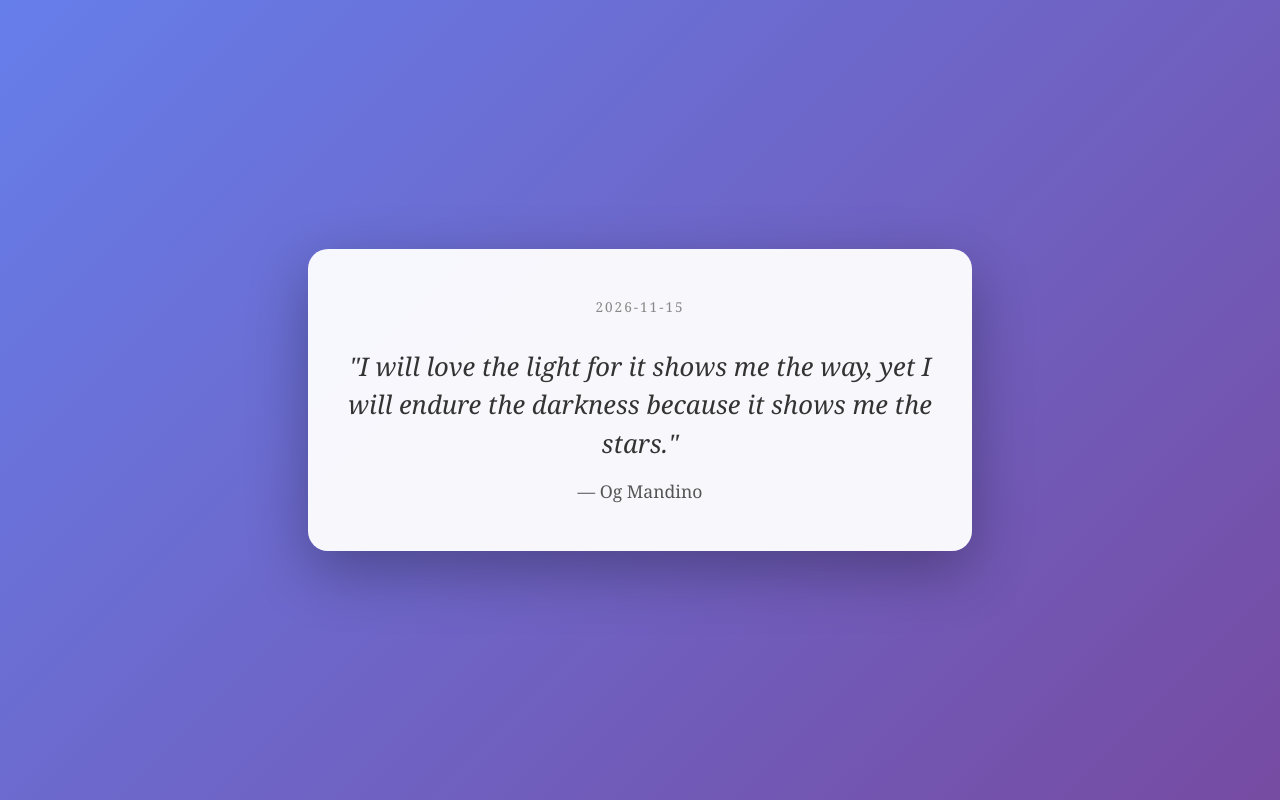
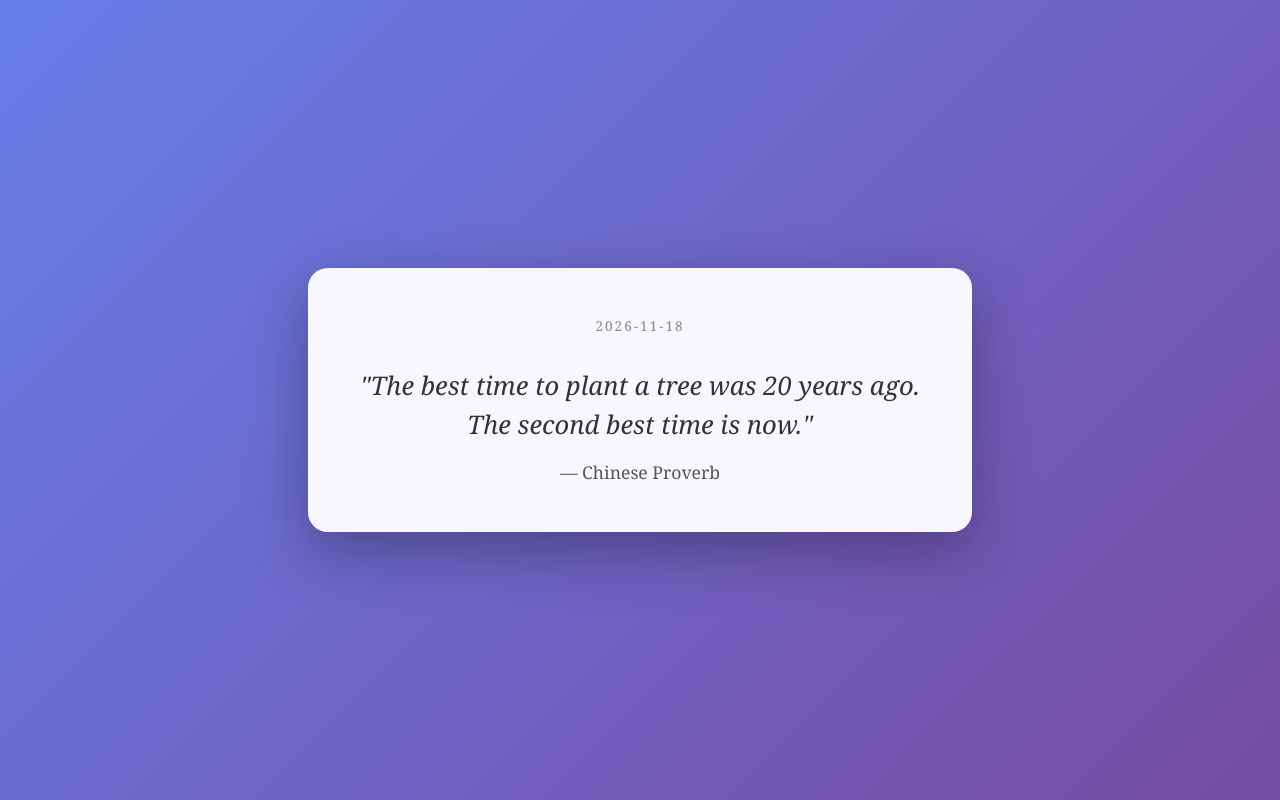
Before and after one commit to Lvcios/daily-commit-quoute, a plain HTML site: page index.html in a window 1280 px wide. Drawn offline with Linux system fonts and the light colour scheme.

Commit message:
Quote of the Day — 2026-11-18

```diff
--- a/index.html
+++ b/index.html
@@ -14,9 +14,9 @@ body{margin:0;font-family:Georgia,serif;background:linear-gradient(135deg,#667ee
 </head>
 <body>
 <div class="card">
-<div class="date">2026-11-15</div>
-<div class="quote">"I will love the light for it shows me the way, yet I will endure the darkness because it shows me the stars."</div>
-<div class="author">— Og Mandino</div>
+<div class="date">2026-11-18</div>
+<div class="quote">"The best time to plant a tree was 20 years ago. The second best time is now."</div>
+<div class="author">— Chinese Proverb</div>
 </div>
 </body>
 </html>
```
Also changed, not shown: quote.json (+4 -4 lines).
